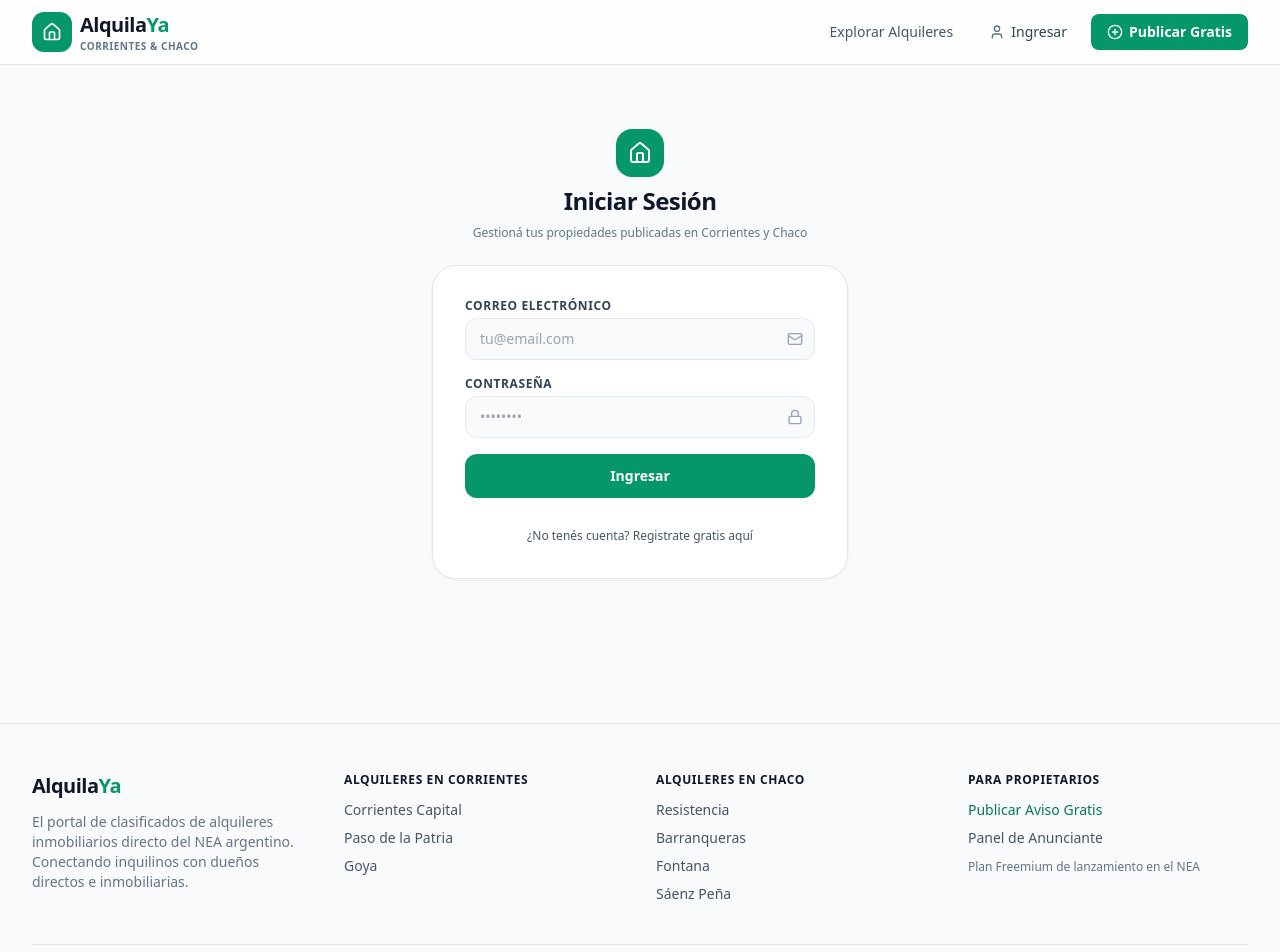
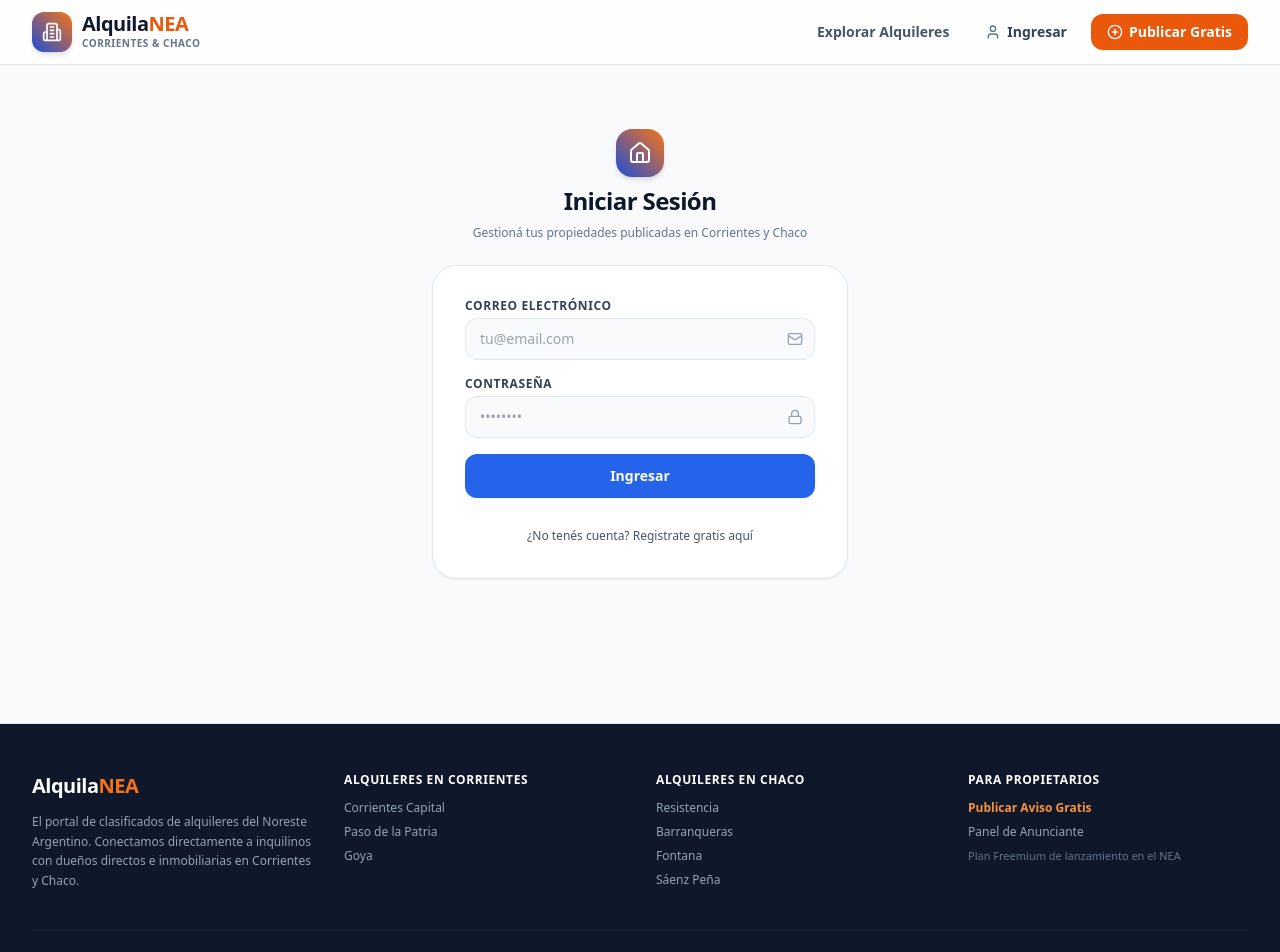
Before and after one commit to alquilaYA-ar/AlquilaNEA, a Next.js app: page /login in a window 1280 px wide. Shown: the top 952 px of the page. Built offline with nearby package versions, Linux system fonts and the light colour scheme.

Commit message:
feat: rebrand to AlquilaNEA with sunset & river palette

```diff
--- a/src/app/layout.tsx
+++ b/src/app/layout.tsx
@@ -4,9 +4,9 @@ import { Navbar } from '@/components/layout/navbar';
 import { Footer } from '@/components/layout/footer';
 
 export const metadata: Metadata = {
-  title: 'AlquilaYa | Alquileres Inmobiliarios en Corrientes y Chaco',
-  description: 'Encontrá tu próximo alquiler en Corrientes y Chaco. Departamentos, casas y monoambientes publicados por dueños directos e inmobiliarias.',
-  keywords: ['alquiler corrientes', 'alquiler resistencia chaco', 'dueno directo alquiler', 'monoambientes corrientes', 'inmobiliarias resistencia'],
+  title: 'AlquilaNEA | Alquileres Inmobiliarios en Corrientes y Chaco',
+  description: 'Encontrá tu próximo alquiler en el Noreste Argentino: Corrientes y Chaco. Departamentos, casas y monoambientes publicados por dueños directos e inmobiliarias.',
+  keywords: ['alquiler corrientes', 'alquiler resistencia chaco', 'dueno directo alquiler nea', 'monoambientes corrientes', 'inmobiliarias resistencia'],
 };
 
 export default function RootLayout({
--- a/src/app/login/page.tsx
+++ b/src/app/login/page.tsx
@@ -11,11 +11,11 @@ export default function LoginPage() {
   return (
     <div className="max-w-md mx-auto px-4 py-16 space-y-6">
       <div className="text-center space-y-2">
-        <div className="w-12 h-12 rounded-2xl bg-emerald-600 flex items-center justify-center text-white mx-auto shadow-sm">
+        <div className="w-12 h-12 rounded-2xl bg-gradient-to-tr from-blue-700 to-orange-500 flex items-center justify-center text-white mx-auto shadow-md">
           <Home className="w-6 h-6" />
         </div>
         <h1 className="text-2xl font-extrabold text-slate-900 tracking-tight">
-          {isRegister ? 'Crear cuenta en AlquilaYa' : 'Iniciar Sesión'}
+          {isRegister ? 'Crear cuenta en AlquilaNEA' : 'Iniciar Sesión'}
         </h1>
         <p className="text-xs text-slate-500">
           Gestioná tus propiedades publicadas en Corrientes y Chaco
@@ -100,7 +100,7 @@ export default function LoginPage() {
 
         <button
           type="button"
-          className="w-full py-3 bg-emerald-600 hover:bg-emerald-700 text-white font-bold text-sm rounded-xl shadow-sm transition"
+          className="w-full py-3 bg-blue-600 hover:bg-blue-700 text-white font-bold text-sm rounded-xl shadow-sm transition"
         >
           {isRegister ? 'Registrarse como Anunciante' : 'Ingresar'}
         </button>
--- a/src/app/propiedades/page.tsx
+++ b/src/app/propiedades/page.tsx
@@ -91,7 +91,7 @@ export default async function PropiedadesPage({ searchParams }: PropiedadesPageP
               </p>
               <Link
                 href="/propiedades"
-                className="inline-block text-xs font-semibold px-4 py-2 bg-emerald-600 hover:bg-emerald-700 text-white rounded-xl shadow-sm transition"
+                className="inline-block text-xs font-bold px-4 py-2 bg-blue-600 hover:bg-blue-700 text-white rounded-xl shadow-sm transition"
               >
                 Ver todos los alquileres
               </Link>
--- a/src/components/layout/footer.tsx
+++ b/src/components/layout/footer.tsx
@@ -2,37 +2,37 @@ import Link from 'next/link';
 
 export function Footer() {
   return (
-    <footer className="border-t border-slate-200 bg-slate-50 text-slate-600 mt-20">
+    <footer className="border-t border-slate-200 bg-slate-900 text-slate-300 mt-20">
       <div className="max-w-7xl mx-auto px-4 sm:px-6 lg:px-8 py-12">
         <div className="grid grid-cols-1 md:grid-cols-4 gap-8">
           {/* Brand info */}
           <div className="space-y-3 md:col-span-1">
-            <span className="text-xl font-bold tracking-tight text-slate-900">
-              Alquila<span className="text-emerald-600">Ya</span>
+            <span className="text-xl font-extrabold tracking-tight text-white">
+              Alquila<span className="text-orange-500">NEA</span>
             </span>
-            <p className="text-sm text-slate-500">
-              El portal de clasificados de alquileres inmobiliarios directo del NEA argentino. Conectando inquilinos con dueños directos e inmobiliarias.
+            <p className="text-xs text-slate-400 leading-relaxed">
+              El portal de clasificados de alquileres del Noreste Argentino. Conectamos directamente a inquilinos con dueños directos e inmobiliarias en Corrientes y Chaco.
             </p>
           </div>
 
           {/* Corrientes */}
           <div>
-            <h4 className="text-xs font-semibold uppercase tracking-wider text-slate-900 mb-3">
+            <h4 className="text-xs font-bold uppercase tracking-wider text-white mb-3">
               Alquileres en Corrientes
             </h4>
-            <ul className="space-y-2 text-sm text-slate-600">
+            <ul className="space-y-2 text-xs text-slate-400">
               <li>
-                <Link href="/propiedades?provinciaId=1&localidadId=1" className="hover:text-emerald-600 transition">
+                <Link href="/propiedades?provinciaId=1&localidadId=1" className="hover:text-orange-400 transition">
                   Corrientes Capital
                 </Link>
               </li>
               <li>
-                <Link href="/propiedades?provinciaId=1&localidadId=2" className="hover:text-emerald-600 transition">
+                <Link href="/propiedades?provinciaId=1&localidadId=3" className="hover:text-orange-400 transition">
                   Paso de la Patria
                 </Link>
               </li>
               <li>
-                <Link href="/propiedades?provinciaId=1&localidadId=3" className="hover:text-emerald-600 transition">
+                <Link href="/propiedades?provinciaId=1&localidadId=2" className="hover:text-orange-400 transition">
                   Goya
                 </Link>
               </li>
@@ -41,27 +41,27 @@ export function Footer() {
 
           {/* Chaco */}
           <div>
-            <h4 className="text-xs font-semibold uppercase tracking-wider text-slate-900 mb-3">
+            <h4 className="text-xs font-bold uppercase tracking-wider text-white mb-3">
               Alquileres en Chaco
             </h4>
-            <ul className="space-y-2 text-sm text-slate-600">
+            <ul className="space-y-2 text-xs text-slate-400">
               <li>
-                <Link href="/propiedades?provinciaId=2&localidadId=4" className="hover:text-emerald-600 transition">
+                <Link href="/propiedades?provinciaId=2&localidadId=4" className="hover:text-orange-400 transition">
                   Resistencia
                 </Link>
               </li>
               <li>
-                <Link href="/propiedades?provinciaId=2&localidadId=5" className="hover:text-emerald-600 transition">
+                <Link href="/propiedades?provinciaId=2&localidadId=5" className="hover:text-orange-400 transition">
                   Barranqueras
                 </Link>
               </li>
               <li>
-                <Link href="/propiedades?provinciaId=2&localidadId=6" className="hover:text-emerald-600 transition">
+                <Link href="/propiedades?provinciaId=2&localidadId=6" className="hover:text-orange-400 transition">
                   Fontana
                 </Link>
               </li>
               <li>
-                <Link href="/propiedades?provinciaId=2&localidadId=7" className="hover:text-emerald-600 transition">
+                <Link href="/propiedades?provinciaId=2&localidadId=7" className="hover:text-orange-400 transition">
                   Sáenz Peña
                 </Link>
               </li>
@@ -70,29 +70,29 @@ export function Footer() {
 
           {/* Anunciantes */}
           <div>
-            <h4 className="text-xs font-semibold uppercase tracking-wider text-slate-900 mb-3">
+            <h4 className="text-xs font-bold uppercase tracking-wider text-white mb-3">
               Para Propietarios
             </h4>
-            <ul className="space-y-2 text-sm text-slate-600">
+            <ul className="space-y-2 text-xs text-slate-400">
               <li>
-                <Link href="/publicar" className="hover:text-emerald-600 transition font-medium text-emerald-700">
+                <Link href="/publicar" className="hover:text-orange-400 transition font-bold text-orange-400">
                   Publicar Aviso Gratis
                 </Link>
               </li>
               <li>
-                <Link href="/login" className="hover:text-emerald-600 transition">
+                <Link href="/login" className="hover:text-white transition">
                   Panel de Anunciante
                 </Link>
               </li>
               <li>
-                <span className="text-xs text-slate-500">Plan Freemium de lanzamiento en el NEA</span>
+                <span className="text-[11px] text-slate-500">Plan Freemium de lanzamiento en el NEA</span>
               </li>
             </ul>
           </div>
         </div>
 
-        <div className="border-t border-slate-200 mt-10 pt-6 text-center text-xs text-slate-400">
-          © {new Date().getFullYear()} AlquilaYa. Diseñado para Corrientes & Chaco, Argentina.
+        <div className="border-t border-slate-800 mt-10 pt-6 text-center text-xs text-slate-500">
+          © {new Date().getFullYear()} AlquilaNEA. El portal inmobiliario de Corrientes & Chaco, Argentina.
         </div>
       </div>
     </footer>
--- a/src/components/layout/navbar.tsx
+++ b/src/components/layout/navbar.tsx
@@ -1,20 +1,20 @@
 import Link from 'next/link';
-import { Home, PlusCircle, User } from 'lucide-react';
+import { Building2, PlusCircle, User } from 'lucide-react';
 
 export function Navbar() {
   return (
     <header className="sticky top-0 z-50 w-full border-b border-slate-200 bg-white/95 backdrop-blur supports-[backdrop-filter]:bg-white/80">
       <div className="max-w-7xl mx-auto px-4 sm:px-6 lg:px-8 h-16 flex items-center justify-between">
         {/* Brand */}
-        <Link href="/" className="flex items-center gap-2 group">
-          <div className="w-10 h-10 rounded-xl bg-emerald-600 flex items-center justify-center text-white shadow-sm group-hover:bg-emerald-700 transition">
-            <Home className="w-5 h-5" />
+        <Link href="/" className="flex items-center gap-2.5 group">
+          <div className="w-10 h-10 rounded-xl bg-gradient-to-tr from-blue-700 to-orange-500 flex items-center justify-center text-white shadow-md group-hover:scale-105 transition-transform">
+            <Building2 className="w-5 h-5 text-white" />
           </div>
           <div>
-            <span className="text-xl font-bold tracking-tight text-slate-900">
-              Alquila<span className="text-emerald-600">Ya</span>
-            </span>
-            <span className="block text-[10px] uppercase font-semibold tracking-wider text-slate-500">
+            <div className="text-xl font-extrabold tracking-tight text-slate-900 leading-none">
+              Alquila<span className="text-orange-600">NEA</span>
+            </div>
+            <span className="block text-[10px] uppercase font-bold tracking-wider text-slate-500 mt-0.5">
               Corrientes & Chaco
             </span>
           </div>
@@ -24,20 +24,20 @@ export function Navbar() {
         <div className="flex items-center gap-3">
           <Link
             href="/propiedades"
-            className="text-sm font-medium text-slate-600 hover:text-emerald-600 transition px-3 py-2 hidden sm:block"
+            className="text-sm font-semibold text-slate-600 hover:text-blue-600 transition px-3 py-2 hidden sm:block"
           >
             Explorar Alquileres
           </Link>
           <Link
             href="/login"
-            className="text-sm font-medium text-slate-700 hover:text-slate-900 transition px-3 py-2 flex items-center gap-1.5"
+            className="text-sm font-semibold text-slate-700 hover:text-slate-900 transition px-3 py-2 flex items-center gap-1.5"
           >
             <User className="w-4 h-4 text-slate-500" />
             <span>Ingresar</span>
           </Link>
           <Link
             href="/publicar"
-            className="inline-flex items-center gap-1.5 px-4 py-2 text-sm font-semibold text-white bg-emerald-600 rounded-lg hover:bg-emerald-700 shadow-sm transition"
+            className="inline-flex items-center gap-1.5 px-4 py-2 text-sm font-bold text-white bg-orange-600 hover:bg-orange-700 rounded-xl shadow-sm hover:shadow transition"
           >
             <PlusCircle className="w-4 h-4" />
             <span>Publicar Gratis</span>
--- a/src/components/search/geo-selector.tsx
+++ b/src/components/search/geo-selector.tsx
@@ -110,7 +110,7 @@ export function GeoSelector({
                 setSelectedLocalidad(undefined);
                 setSelectedBarrio(undefined);
               }}
-              className="w-full appearance-none bg-slate-50 border border-slate-200 rounded-xl px-3.5 py-3 text-sm font-medium text-slate-800 focus:outline-none focus:ring-2 focus:ring-emerald-500 focus:bg-white transition"
+              className="w-full appearance-none bg-slate-50 border border-slate-200 rounded-xl px-3.5 py-3 text-sm font-medium text-slate-800 focus:outline-none focus:ring-2 focus:ring-blue-500 focus:bg-white transition"
             >
               <option value="">Todas las provincias</option>
               {provincias.map((prov) => (
@@ -193,7 +193,7 @@ export function GeoSelector({
       <div className="mt-4 flex justify-end">
         <button
           onClick={handleSearch}
-          className="w-full sm:w-auto inline-flex items-center justify-center gap-2 bg-emerald-600 hover:bg-emerald-700 text-white font-semibold text-sm px-7 py-3 rounded-xl shadow-md hover:shadow-lg transition cursor-pointer"
+          className="w-full sm:w-auto inline-flex items-center justify-center gap-2 bg-orange-600 hover:bg-orange-700 text-white font-bold text-sm px-8 py-3 rounded-xl shadow-md hover:shadow-lg transition cursor-pointer"
         >
           <Search className="w-4 h-4" />
           <span>Buscar Alquileres</span>
--- a/src/lib/utils.ts
+++ b/src/lib/utils.ts
@@ -16,7 +16,7 @@ export function formatCurrency(amount: number, currency: string = "ARS"): string
 export function buildWhatsAppLink(phone: string, propertyTitle: string, propertyPrice: number, propertyUrl: string): string {
   const cleanPhone = phone.replace(/\D/g, "");
   const message = encodeURIComponent(
-    `¡Hola! Vi en AlquilaYa tu publicación "${propertyTitle}" (${formatCurrency(propertyPrice)}). ¿Sigue disponible? Podés verla aquí: ${propertyUrl}`
+    `¡Hola! Vi en AlquilaNEA tu publicación "${propertyTitle}" (${formatCurrency(propertyPrice)}). ¿Sigue disponible? Podés verla aquí: ${propertyUrl}`
   );
   return `https://wa.me/${cleanPhone}?text=${message}`;
 }
```
Also changed, not shown: src/app/page.tsx (+47 -42 lines), src/app/propiedad/[id]/page.tsx (+4 -4 lines), src/app/publicar/page.tsx (+4 -4 lines), src/components/properties/property-card.tsx (+4 -4 lines), src/components/search/filter-sidebar.tsx (+5 -5 lines).
